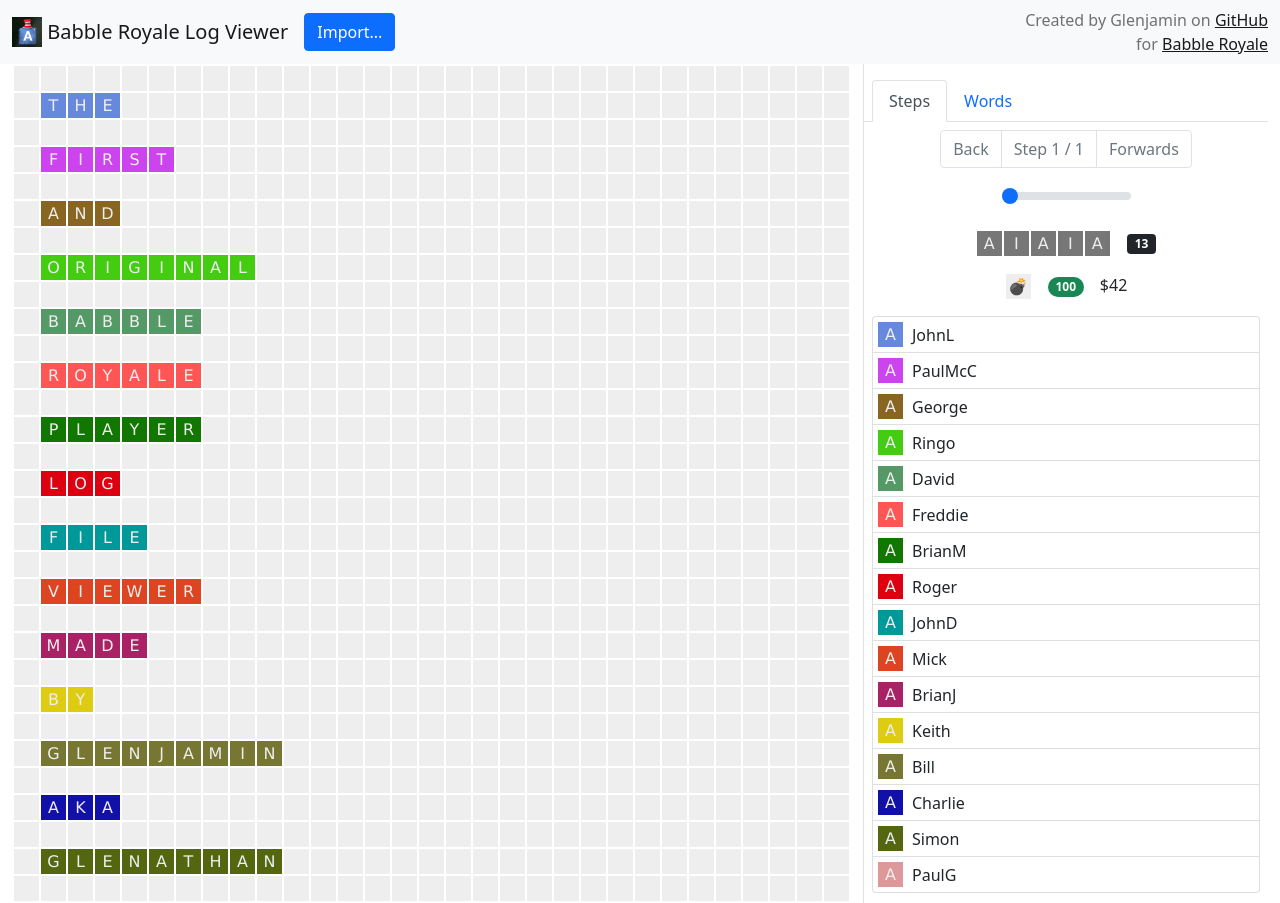
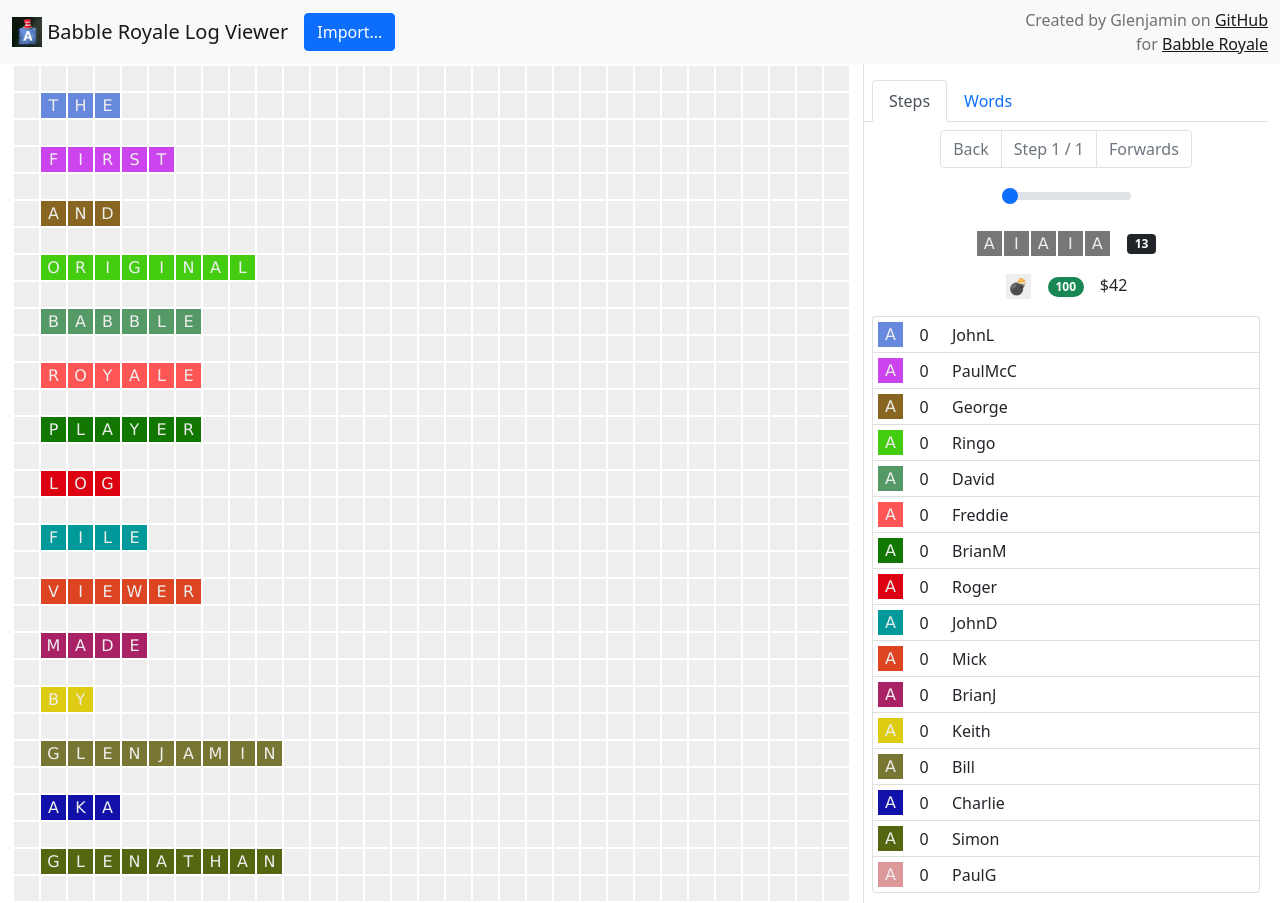
Before and after one commit to glenjamin/babblog-royale, a React (Create React App) app: page / in a window 1280 px wide. Built offline with nearby package versions, Linux system fonts and the light colour scheme.

Commit message:
Parse player kills in metrics and add basic UI

```diff
--- a/src/App.tsx
+++ b/src/App.tsx
@@ -71,6 +71,7 @@ function App() {
                     selectedPlayer={selectedPlayer}
                     selectPlayer={actions.selectPlayer}
                     currentStep={gameStep}
+                    timeline={game.timeline}
                   />
                 </Stack>
               </Tab>
--- a/src/PlayerList.tsx
+++ b/src/PlayerList.tsx
@@ -1,30 +1,34 @@
 import ListGroup from "react-bootstrap/ListGroup";
+import { DEAD_SCORE } from "./constants";
 import { LetterCell } from "./GameGrid";
-import { PlayerDetails } from "./types";
+import { Game, PlayerDetails, PlayerMetrics } from "./types";
 
 interface PlayerListProps {
   players: PlayerDetails[];
   selectedPlayer: number | null;
   selectPlayer: (player: number | null) => void;
   currentStep: number;
+  timeline: Game["timeline"];
 }
 function PlayerList({
   players,
   selectedPlayer,
   selectPlayer,
   currentStep,
+  timeline,
 }: PlayerListProps): JSX.Element {
+  const { metrics } = timeline[currentStep];
   return (
     <ListGroup>
-      {players.map((player, i) => (
+      {players.map((player) => (
         <PlayerListItem
-          key={i}
+          key={player.index}
           player={player}
           isDead={
             player.killedStep !== null && currentStep >= player.killedStep
           }
-          isSelected={selectedPlayer === i}
-          index={i}
+          isSelected={selectedPlayer === player.index}
+          metrics={metrics[player.index]}
           selectPlayer={selectPlayer}
         />
       ))}
@@ -34,31 +38,38 @@ function PlayerList({
 
 interface PlayerListItemProps {
   player: PlayerDetails;
-  index: number;
   isDead: boolean;
   isSelected: boolean;
+  metrics: PlayerMetrics;
   selectPlayer: (player: number | null) => void;
 }
 function PlayerListItem({
   player,
-  index,
   isDead,
   isSelected,
+  metrics,
   selectPlayer,
 }: PlayerListItemProps): JSX.Element {
   return (
     <ListGroup.Item
       className={`d-flex flex-row align-items-center p-1`}
-      onClick={() => selectPlayer(isSelected ? null : index)}
+      onClick={() => selectPlayer(isSelected ? null : player.index)}
       action
       active={isSelected}
     >
       <LetterCell letter="a" owner={isDead ? undefined : player} />
+      <Metrics metrics={metrics} />
       <div className="ms-2">
-        {player.name} {isDead && "☠"}
+        {player.name} {Array(metrics.kills).fill("⚔").join("")}
       </div>
     </ListGroup.Item>
   );
 }
 
+const Metrics = ({ metrics: { score } }: { metrics: PlayerMetrics }) => (
+  <div style={{ width: "40px", textAlign: "center" }}>
+    {score === DEAD_SCORE ? "☠" : score}
+  </div>
+);
+
 export default PlayerList;
--- a/src/parser.ts
+++ b/src/parser.ts
@@ -6,6 +6,7 @@ import {
   Letter,
   PlayerDetails,
   PlayerIndex,
+  PlayerMetrics,
   PlayerName,
   SocketID,
 } from "./types";
@@ -126,11 +127,18 @@ type Handlers = {
   [Event in keyof Events]: (payload: Events[Event]) => void;
 };
 
+export const emptyMetrics: PlayerMetrics[] = Array(16)
+  .fill(0)
+  .map(() => ({
+    score: 0,
+    kills: 0,
+  }));
+
 const emptyStep: GameStep = {
   hot: [],
   letters: [],
   owners: [],
-  scores: [],
+  metrics: emptyMetrics,
   player: {
     letters: [],
     rackSize: 5,
@@ -236,13 +244,15 @@ export function newParser() {
         }
       });
 
-      const scores: GameStep["scores"] = [];
+      const lastMetrics: GameStep["metrics"] =
+        game.timeline[game.timeline.length - 1].metrics;
+      const metrics = lastMetrics.map((m) => ({ ...m }));
       playerScores.forEach(({ socketID, score }) => {
         const index = findPlayerIndexBySocketID(socketID);
-        scores[index] = score;
+        metrics[index].score = score;
       });
 
-      addGameStep({ letters, owners, scores });
+      addGameStep({ letters, owners, metrics });
     },
 
     UseBomb({ indexesToRemove, originIndexes }) {
@@ -344,6 +354,12 @@ export function newParser() {
           word: killedByWord,
           step,
         });
+        const killer = game.players.find((p) => p.name === by);
+        if (killer) {
+          const { metrics } = game.timeline[game.timeline.length - 1];
+          metrics[killer.index].kills += 1;
+          console.log(metrics);
+        }
       }
       if (player) {
         player.killedStep = step;
@@ -398,7 +414,7 @@ export function newParser() {
   }
 
   function addGameStep(
-    step: Partial<Pick<GameStep, "letters" | "owners" | "scores">>
+    step: Partial<Pick<GameStep, "letters" | "owners" | "metrics">>
   ) {
     // If we don't have any real steps yet
     if (game.timeline[0] === emptyStep) {
--- a/src/placeholder-game.ts
+++ b/src/placeholder-game.ts
@@ -1,3 +1,4 @@
+import { emptyMetrics } from "./parser";
 import {
   Letter,
   PlayerName,
@@ -55,7 +56,7 @@ const placeholderGame: Game = {
         money: 42,
         points: 801,
       },
-      scores: [],
+      metrics: emptyMetrics,
     },
   ],
   kills: [],
```
Also changed, not shown: src/types.ts (+6 -1 lines).
